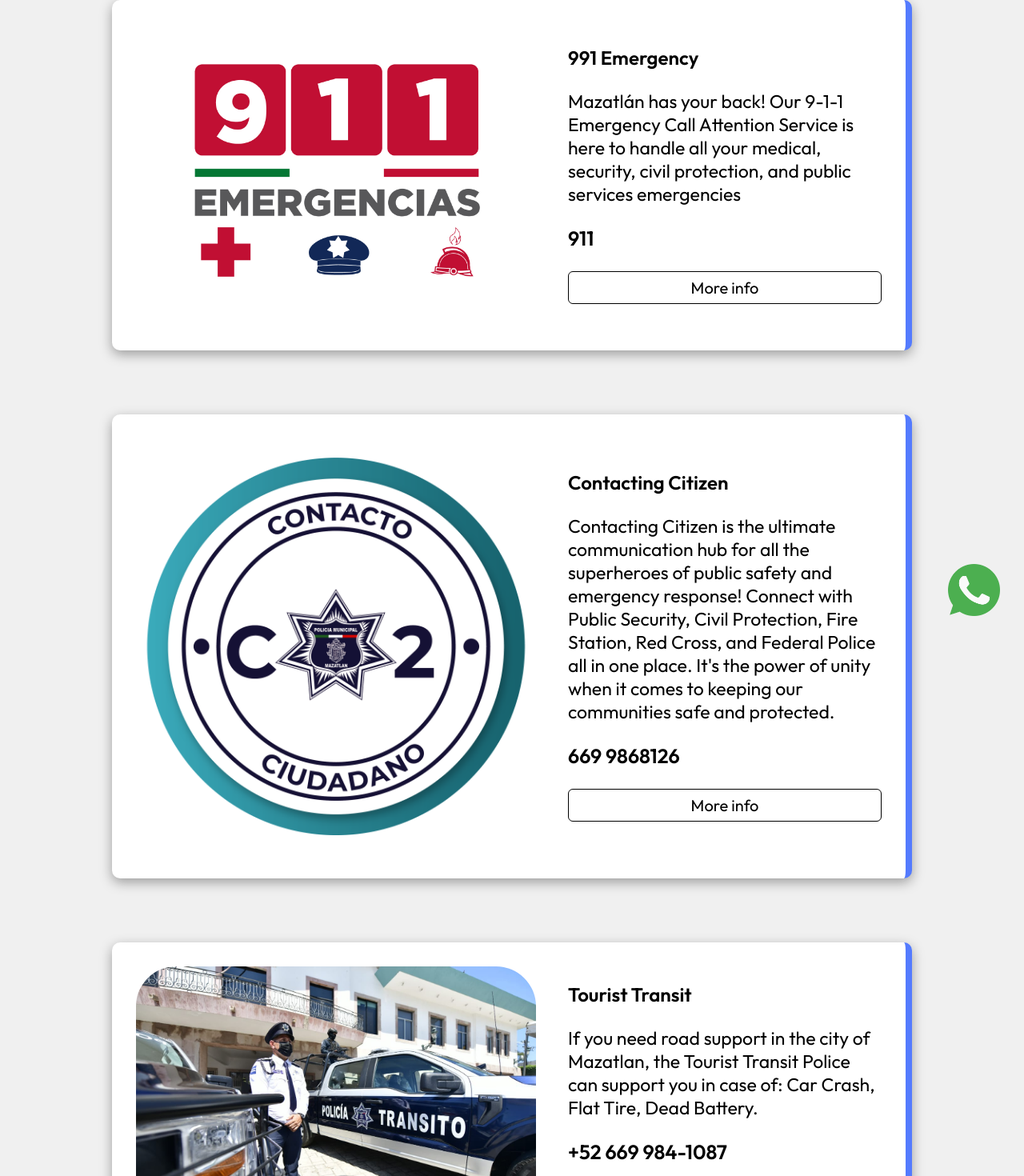
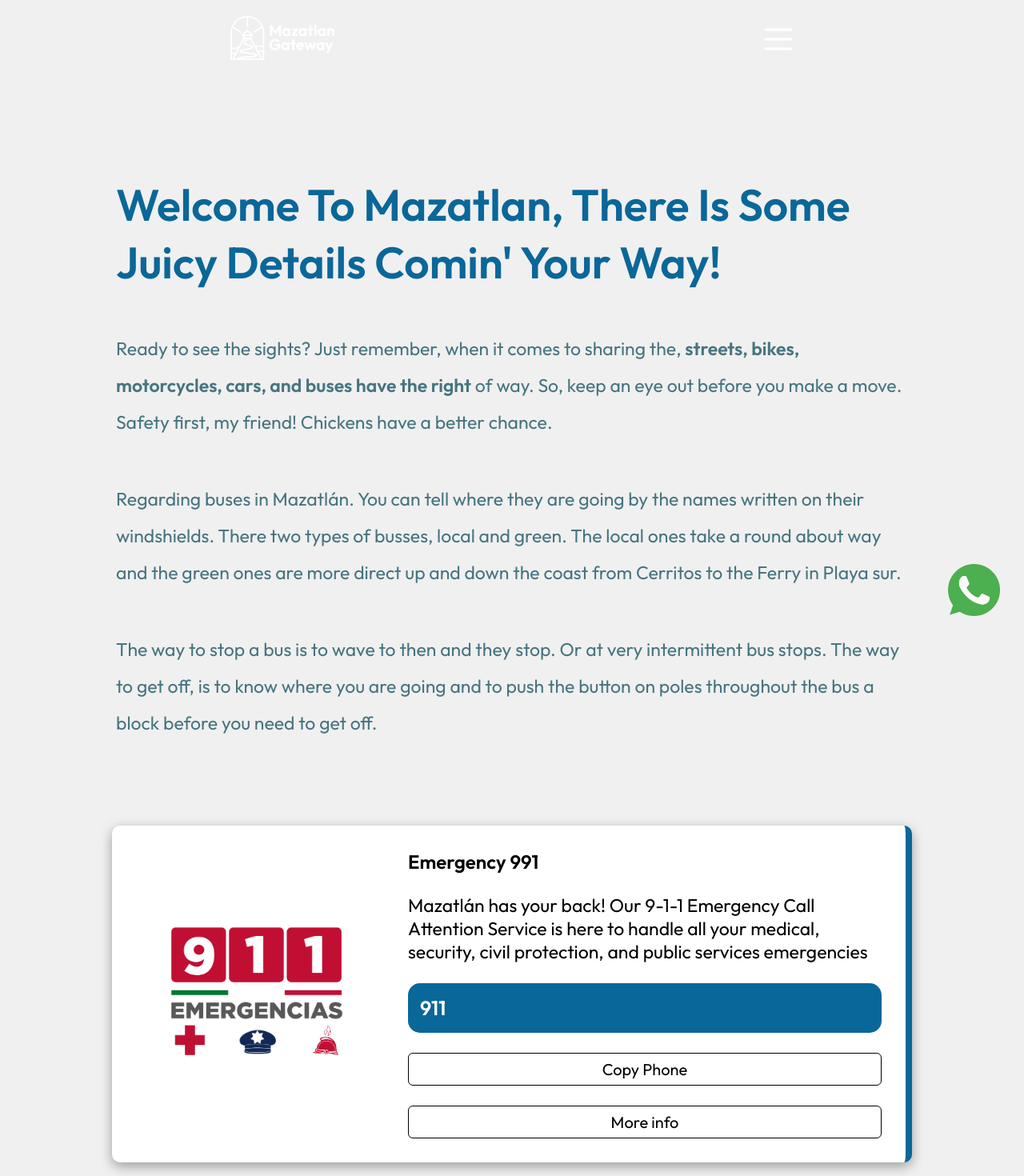
Before and after one commit to alanbirru/mazatlan-gateway, a React (Vite) app: page /mazatlan-gateway/emergency-numbers in a window 1280 px wide. Shown: the top 1470 px of the page at 80% size. Built offline with nearby package versions, Linux system fonts and the light colour scheme.

Commit message:
adding sections

```diff
--- a/src/Inicio/Navbar.jsx
+++ b/src/Inicio/Navbar.jsx
@@ -15,12 +15,13 @@ const Navbar = () => {
   };
 
   const navItems = [
-    { name: "Emergency numbers", id: "emergency-numbers" },
     { name: "Food", id: "food" },
     { name: "Activities", id: "activities" },
     { name: "Health", id: "health" },
     { name: "Shopping", id: "shopping" },
     { name: "Directory", id: "directory" },
+    { name: "Emergency numbers", id: "emergency-numbers" },
+    { name: "Contact", id: "contact" },
   ];
 
   useEffect(() => {
--- a/src/Sections/Activities.jsx
+++ b/src/Sections/Activities.jsx
@@ -1,6 +1,39 @@
 import React from "react";
 const Activities = () => {
-  return <section id="activities">Activities</section>;
+  return (
+    <section id="activities">
+      <div className="container">
+        <h1 className="section-title">
+          Embrace the Spirit of Mazatlán: Unleash Your Adventure
+        </h1>
+
+        <div>
+          <p>
+            Welcome to Mazatlán, where the sun-drenched shores meet a world of
+            exhilarating experiences. In this section, we invite you to discover
+            the dynamic and vibrant tapestry of fun activities that make
+            Mazatlán a playground for the adventurous and the leisure seekers
+            alike. From the rhythmic beats of vibrant street festivals to the
+            adrenaline-pumping water sports along the golden coastline, Mazatlán
+            is a haven for those seeking unforgettable moments.
+          </p>
+        </div>
+
+        <div>
+          <p>
+            Whether you're drawn to the laid-back charm of beachside relaxation,
+            the thrill of exploring historic sites, or the pulse-pounding
+            excitement of local festivities, Mazatlán offers a kaleidoscope of
+            activities to suit every taste. Join us as we dive into the heart of
+            this coastal gem, where the sun, sea, and smiles create an
+            atmosphere of pure joy. Let the adventure begin, and immerse
+            yourself in the diverse and entertaining world of Mazatlán's
+            fun-filled activities. Your journey awaits!
+          </p>
+        </div>
+      </div>
+    </section>
+  );
 };
 
 export default Activities;
--- a/src/Sections/Directory.jsx
+++ b/src/Sections/Directory.jsx
@@ -1,7 +1,49 @@
 import React from "react";
 
 const Directory = () => {
-  return <section id="directory">Directory</section>;
+  return (
+    <section id="directory">
+      <div className="container">
+        <h1 className="section-title">
+          Welcome to Mazatlán's Marketplace: Your Ultimate Directory for Every
+          Need
+        </h1>
+
+        <div>
+          <p>
+            Step into the vibrant tapestry of Mazatlán's bustling business
+            landscape with our comprehensive directory, where every desire finds
+            its perfect match. Whether you're in search of top-notch
+            construction suppliers, the latest fashion trends, or a retail haven
+            offering a diverse array of products, we've curated a one-stop
+            destination for all your needs.
+          </p>
+        </div>
+
+        <div>
+          <p>
+            Our directory is your gateway to discovering the hidden gems that
+            make Mazatlán a shopper's paradise. From clothing boutiques that
+            showcase the latest styles to construction suppliers delivering
+            quality materials, we've compiled a diverse collection of businesses
+            that define the city's dynamic spirit.
+          </p>
+        </div>
+
+        <div>
+          <p>
+            Navigate through our listings and explore the myriad options
+            available for every taste and preference. Mazatlán's directory is
+            your go-to resource, ensuring you can effortlessly connect with the
+            best stores, suppliers, and retailers in the area. Let the journey
+            through Mazatlán's vibrant commercial landscape begin, where every
+            visit to a store is an opportunity to discover something new.
+            Welcome to a world of endless choices!
+          </p>
+        </div>
+      </div>
+    </section>
+  );
 };
 
 export default Directory;
--- a/src/Sections/EmergencyNumbers.jsx
+++ b/src/Sections/EmergencyNumbers.jsx
@@ -1,5 +1,6 @@
-import React, { useEffect } from "react";
-import "../css/emergency-numbers.css";
+import React from "react";
+import "../css/sections.css";
+
 import logo911 from "../assets/emergency-num-img/911.jpg";
 import contactoCiudadano from "../assets/emergency-num-img/contacto-ciudadano.png";
 import policiaEstatal from "../assets/emergency-num-img/policia-estatal.jpg";
@@ -9,14 +10,21 @@ import angelesVerdes from "../assets/emergency-num-img/angeles-verdes.jpg";
 import policiaTransito from "../assets/emergency-num-img/policia-transito.jpg";
 
 const EmergencyNumbers = () => {
+  const copyToClipboard = (phoneNumber) => {
+    navigator.clipboard
+      .writeText(phoneNumber)
+      .then(() => alert(`Phone number ${phoneNumber} copied to clipboard`))
+      .catch((error) => console.error("Failed to copy:", error));
+  };
+
   const emergencyCards = [
     {
-      title: "991 Emergency",
+      title: "Emergency   991",
       img: logo911,
       information:
         "Mazatlán has your back! Our 9-1-1 Emergency Call Attention Service is here to handle all your medical, security, civil protection, and public services emergencies",
       number: "911",
-      button: "More info",
+      button: "Copy Phone",
       link: "#",
     },
     {
@@ -24,8 +32,8 @@ const EmergencyNumbers = () => {
       img: contactoCiudadano,
       information:
         "Contacting Citizen is the ultimate communication hub for all the superheroes of public safety and emergency response! Connect with Public Security, Civil Protection, Fire Station, Red Cross, and Federal Police all in one place. It's the power of unity when it comes to keeping our communities safe and protected.",
-      number: "669 9868126",
-      button: "More info",
+      number: "669 986 8126",
+      button: "Copy Phone",
       link: "https://adip.cdmx.gob.mx/centros/contacto-cuidadano/padrones",
     },
     {
@@ -33,61 +41,101 @@ const EmergencyNumbers = () => {
       img: policiaTransito,
       information:
         "If you need road support in the city of Mazatlan, the Tourist Transit Police can support you in case of: Car Crash, Flat Tire, Dead Battery.",
-      number: "+52 669 984-1087",
-      button: "More info",
+      number: "669 984 1087",
+      button: "Copy Phone",
       link: "http://wvw.mazatlan.gob.mx/directorio/ayuntamiento/direccion-secretaria-de-seguridad-publica",
     },
     {
       title: "State Police",
       img: policiaEstatal,
       information: "Primero Escolar 10A, Urías, 82099 Mazatlán, Sin.",
-      number: "+52 669 982-0020",
-      button: "More info",
+      number: "669 982 0020",
+      button: "Copy Phone",
       link: "https://www.sspsinaloa.gob.mx/",
     },
-
     {
       title: "Federal Police",
       img: policiaFederal,
       information:
         "If you are a victim or witness to a kidnapping or extortion in any of its modalities, you can make your complaint 24 hours a day, 365 days a year free of charge.",
       number: "669 985 1451",
-      button: "More info",
+      button: "Copy Phone",
     },
-
     {
+      title: "Cruz Roja",
       img: cruzRoja,
-      information: "AV. Gral. Ignacio Zaragoza.",
-      number: "Phone: 088 or 11036000",
-      button: "More info",
+      information: "F irst aid station, AV. Gral. Ignacio Zaragoza.",
+      number: "088",
+      button: "Copy Phone",
       link: "https://www.cruzrojamexicana.org.mx/",
     },
-
     {
       title: "tourism secretary",
       img: angelesVerdes,
       information:
         "Mechanical assistance and emergency radio communication. Assistance in case of accidents.",
-      number: "669 982 8740, 669 983 8875",
-      button: "More info",
+      number: "669 982 8740",
+      button: "Copy Phone",
       link: "https://www.gob.mx/sectur/angelesverdes",
     },
   ];
 
   return (
     <section id="emergency-numbers">
+      <div className="container">
+        <h1 className="section-title">
+          Welcome To Mazatlan, There Is Some Juicy Details Comin' Your Way!
+        </h1>
+
+        <div>
+          <p>
+            Ready to see the sights? Just remember, when it comes to sharing
+            the,{" "}
+            <strong>
+              streets, bikes, motorcycles, cars, and buses have the right
+            </strong>{" "}
+            of way. So, keep an eye out before you make a move. Safety first, my
+            friend! Chickens have a better chance.
+          </p>
+        </div>
+
+        <div>
+          <p>
+            Regarding buses in Mazatlán. You can tell where they are going by
+            the names written on their windshields. There two types of busses,
+            local and green. The local ones take a round about way and the green
+            ones are more direct up and down the coast from Cerritos to the
+            Ferry in Playa sur.
+          </p>
+        </div>
+
+        <div>
+          <p>
+            The way to stop a bus is to wave to then and they stop. Or at very
+            intermittent bus stops. The way to get off, is to know where you are
+            going and to push the button on poles throughout the bus a block
+            before you need to get off.
+          </p>
+        </div>
+      </div>
+
       <div>
         <div className="card-emergency-container">
-          {emergencyCards.map((card) => {
+          {emergencyCards.map((card, index) => {
             return (
-              <article className="card-emergency-numbers">
+              <article className="card-emergency-numbers" key={index}>
                 <img src={card.img} alt="card" />
                 <div className="text-emergency">
                   <h2>{card.title}</h2>
                   <p>{card.information}</p>
-                  <span>{card.number}</span>
+
+                  <span className="phone-number">{card.number}</span>
+                  <button onClick={() => copyToClipboard(card.number)}>
+                    {card.button}
+                  </button>
+
                   <a href={card.link} target="_blank">
-                    <button>{card.button}</button>
+                    <button>{card.link ? "More info" : "Unavailable"}</button>
                   </a>
                 </div>
               </article>
--- a/src/css/hero.css
+++ b/src/css/hero.css
@@ -226,7 +226,7 @@ video {
 }
 
 .section-video h1 {
-  color: #0a6798;
+  color: #0a6799;
   font-size: 55px;
 }
 
--- a/src/css/emergency-numbers.css
+++ b/src/css/sections.css
@@ -1,6 +1,40 @@
 :root {
-  --primary-color: rgb(84, 123, 254);
+  --primary-color: #0a6799;
   --box-shadow-dark: rgba(0, 0, 0, 0.35) 0px 5px 15px;
+  --secundary-color: #467580;
+}
+/* Section Style */
+#emergency-numbers,
+#directory,
+#activities {
+  margin-top: 200px;
+  margin-bottom: 200px;
+}
+
+.container {
+  width: 90%; /* Adjust as needed */
+  max-width: 1030px; /* Adjust as needed */
+  padding: 20px;
+  display: flex;
+  flex-direction: column;
+  justify-content: center;
+  align-items: center;
+  margin: auto;
+  gap: 50px;
+  line-height: 2;
+  margin-bottom: 85px;
+}
+
+.container p {
+  color: var(--secundary-color);
+}
+
+/* Cards Syles */
+.section-title {
+  color: var(--primary-color);
+  font-weight: bold;
+  font-size: 55px;
+  line-height: 1.3;
 }
 
 .card-emergency-container {
@@ -13,8 +47,8 @@
 }
 
 .card-emergency-numbers img {
-  max-width: 500px;
-  border-radius: 50px;
+  max-width: 300px;
+  border-radius: 20px;
 }
 
 .card-emergency-numbers {
@@ -40,6 +74,11 @@
 .text-emergency span {
   font-weight: bold;
   font-size: 25px;
+  background-color: var(--primary-color);
+  color: white;
+  padding: 15px;
+
+  border-radius: 15px;
 }
 
 .text-emergency button {
```
